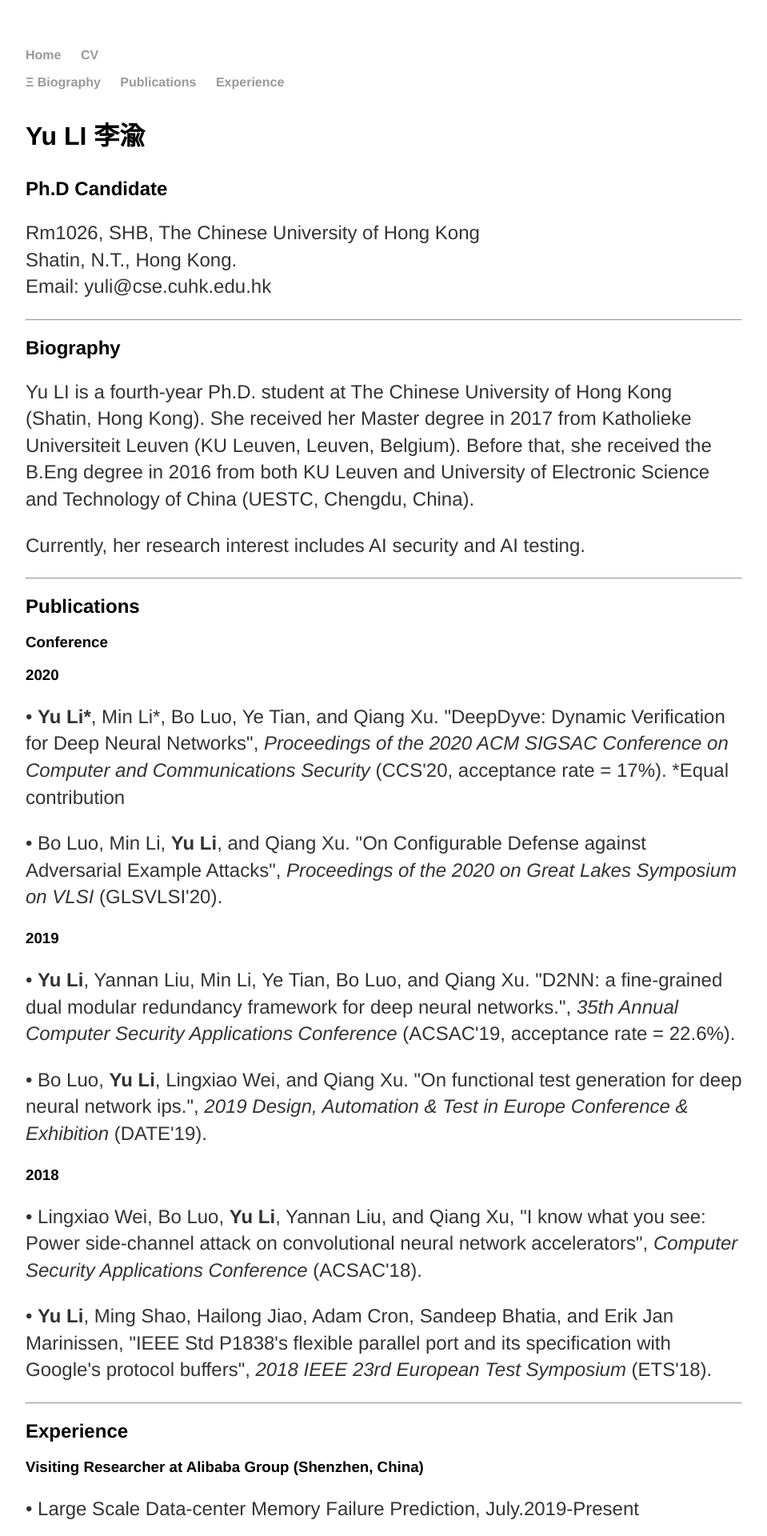
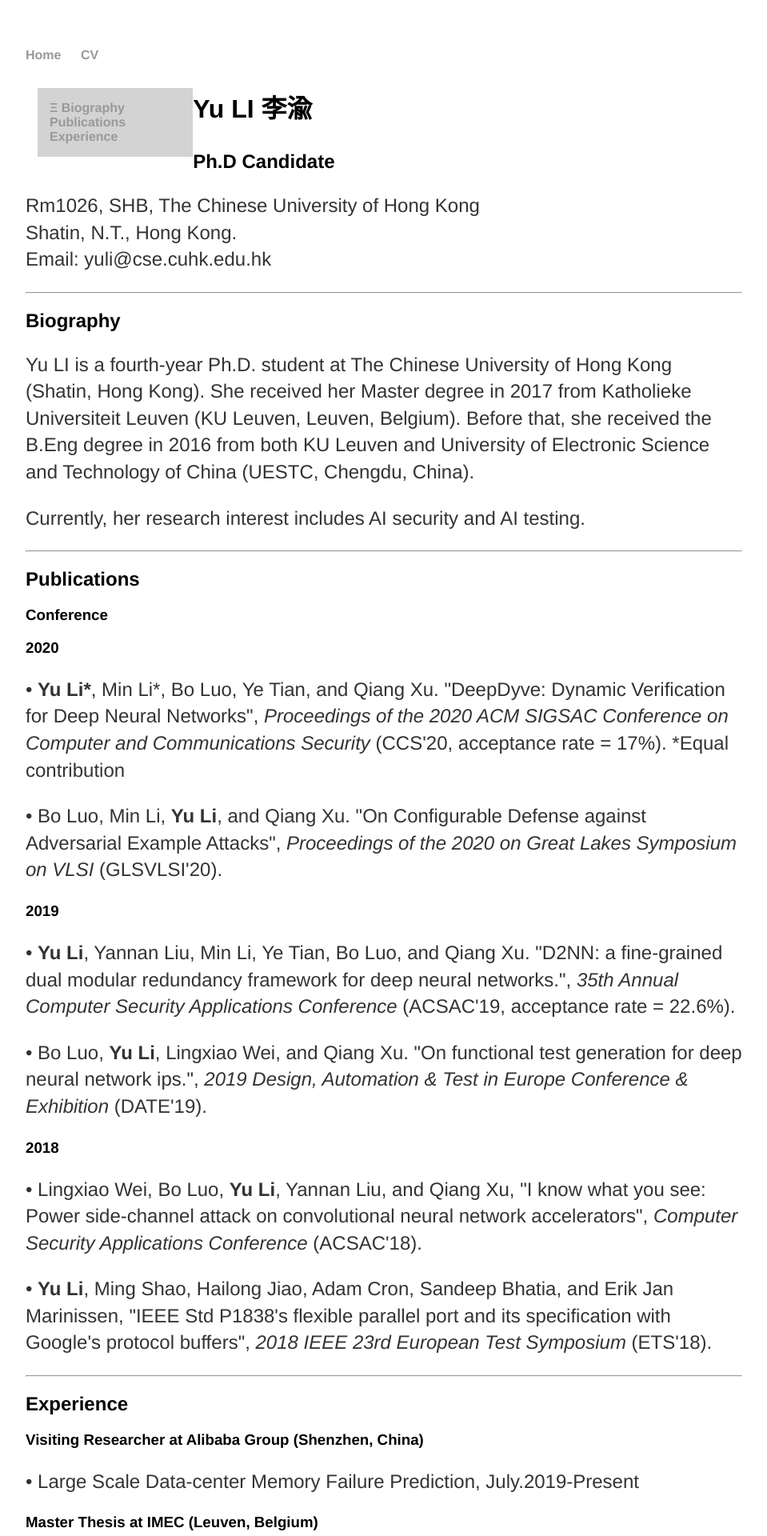
Before and after one commit to yuli-yl/yuli-ly.github.io, a Jekyll site: the page built from index.html, in a window 1280 px wide. Shown: the top 1920 px of the page at 80% size, without its empty margins (160-1119 px from the left). Built offline with Jekyll 4.4.1, drawn with Linux system fonts in a browser that asks for light colours; grey boxes are pictures that could not be loaded.

Commit message:
Update index.html

```diff
--- a/index.html
+++ b/index.html
@@ -11,7 +11,13 @@
   <meta name="viewport" content="width=device-width, initial-scale=1">
   <link rel="stylesheet" type="text/css" href="css/main.css">
 </head>
+
 <body>
+  <aside role="complementary" class="border js-fullheight">
+      <div class="text-center">
+        <div class="author-img" style="background-image: url(images/me.jpg);"></div>
+      </div>
+
       <nav>
         <ul>
           <a href="#" id="menuIcon">Ξ</a>
@@ -26,6 +32,8 @@
           </li>
         </ul>
       </nav>
+  </aside>
+
   <div id="content">
     <section class="post">
       <article id="information">
```
Lines whose indentation alone changed are shown as unchanged.
